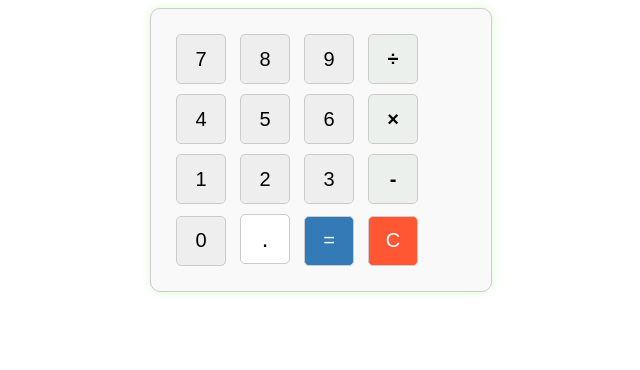
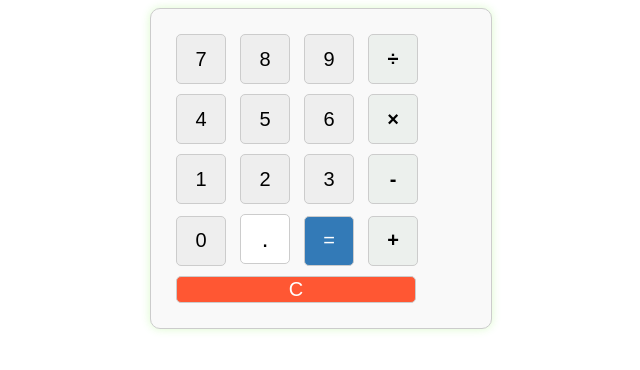
Before and after one commit to Irinola79/Calculatrice, a plain HTML site: page index.html in a window 1280 px wide. Shown: the whole page, without its empty margins (319-959 px from the left). Drawn offline with Linux system fonts and the light colour scheme.

Commit message:
I changed my calculatrice

```diff
--- a/index.html
+++ b/index.html
@@ -24,6 +24,7 @@
         <button value="0">0</button>
         <button value=".">.</button>
         <button value="=">=</button>
+        <button value="+">+</button>
         <button value="C">C</button>
     </div>
 
--- a/style.css
+++ b/style.css
@@ -20,6 +20,8 @@ button {
 }
 
 button[value="C"] {
+    width: 80%;
+    height:200%;
     background-color: #ff5733;
     color: #fff;
 }
```
Also changed, not shown: script.js (line endings or trailing spaces).
